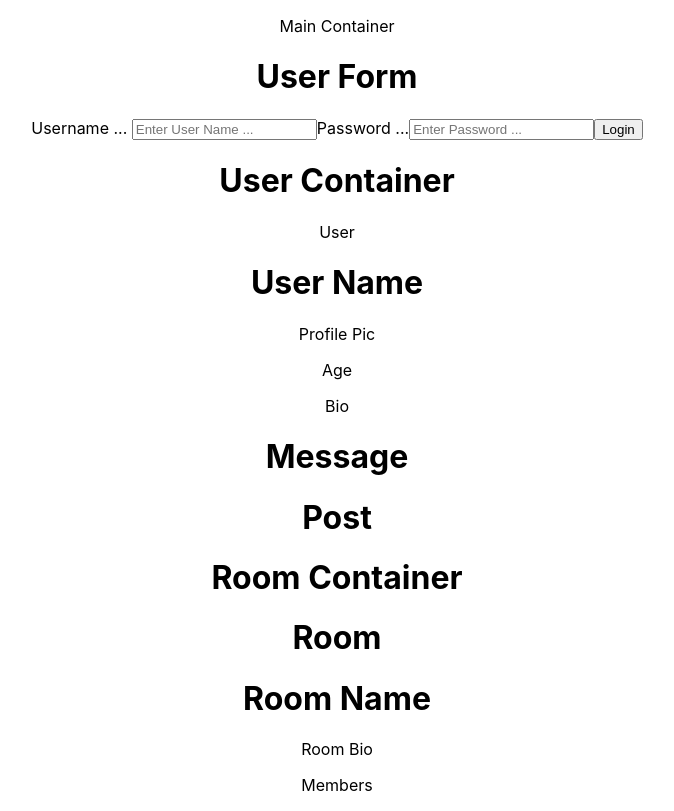
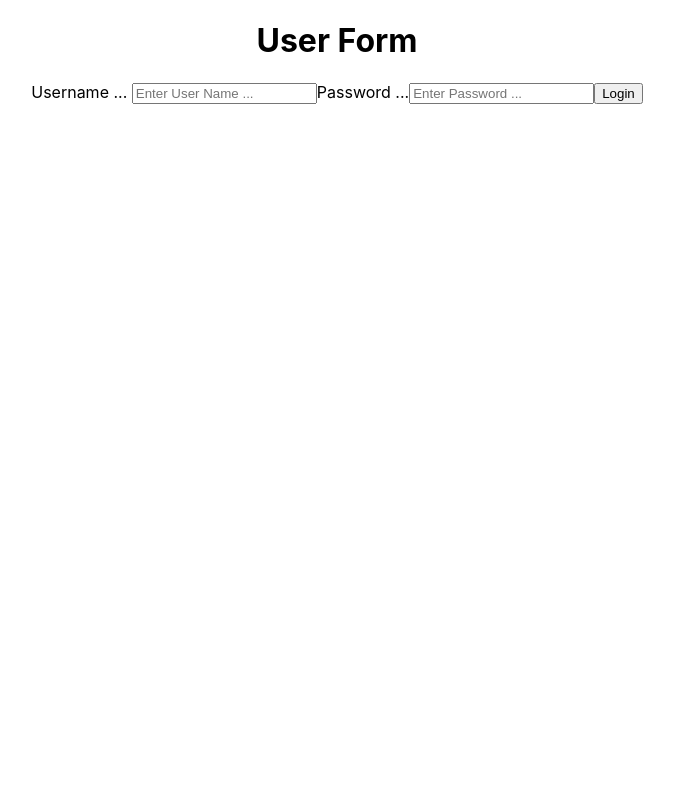
Before and after one commit to M5FGN/codeclan_project_scrapbook_react, a React (Create React App) app: page / in a window 1280 px wide. Shown: the whole page, without its empty margins (303-977 px from the left). Built offline with nearby package versions, Linux system fonts and the light colour scheme.

Commit message:
login Form and Profile detail

```diff
--- a/src/components/users/UserDetail.js
+++ b/src/components/users/UserDetail.js
@@ -1,13 +1,15 @@
-import React from 'react';
+import React, { useEffect } from 'react';
 
-const UserDetail = () => {
+
+const UserDetail = ({user}) => {
+
 
     return (
         <div>
-            <h1>User Name</h1>
+            <h2>{user.name}</h2>
             <p> Profile Pic</p>
-            <p>Age</p>
-            <p>Bio</p>
+            <p>{user.dateOfBirth}</p>
+            <p>{user.bio}</p>
         </div>
 
     )
--- a/src/containers/MainContainer.js
+++ b/src/containers/MainContainer.js
@@ -1,28 +1,28 @@
-import React, { useState } from 'react';
+import React, { useEffect, useState } from 'react';
 import UserContainer from './UserContainer';
 import UserForm from '../components/users/UserForm';
 import RoomContainer from './RoomContainer';
 
 const MainContainer = () => {
     const [rooms, setRooms] = useState([]);
-    const [user, setUser] = useState({});
+    const [user, setUser] = useState(null);
 
 
+    console.log(user);
+
+if (user) {
     return (
-<div>
+        <div>
+            <p>Main Container</p>
+            <UserContainer user={user} />
+        </div>
+        ) } else {
+    return (
+        <>
+            <UserForm setUser={setUser} />
+        </>  )
+        }
+    }
 
-<p>Main Container</p>
-{/* If user not logged on ... */}
-<UserForm setUser={setUser} />
 
-{/* If user has already logged on ... */}
-<UserContainer />
-
-{/* Room Container */}
-<RoomContainer />
-
-</div>
-
-    )
-}
 export default MainContainer;
--- a/src/containers/UserContainer.js
+++ b/src/containers/UserContainer.js
@@ -1,17 +1,22 @@
 import React from 'react';
 import User from '../components/users/User';
-import Message from '../components/messages/Message';
-import Post from     '../components/posts/Post';
+import UserDetail from '../components/users/UserDetail';
 
-const UserContainer =() =>{
+const UserContainer =({user}) =>{
+
+    if (!user){
+        return "Loading..."
+    }
+
+    // const url = "/users/" + user.id;
 
     return (
 
         <div>
         <h1>User Container</h1>
-        <User />
-        <Message />
-        <Post />
+
+
+        <UserDetail user={user} />
 
         </div>
     )
```
